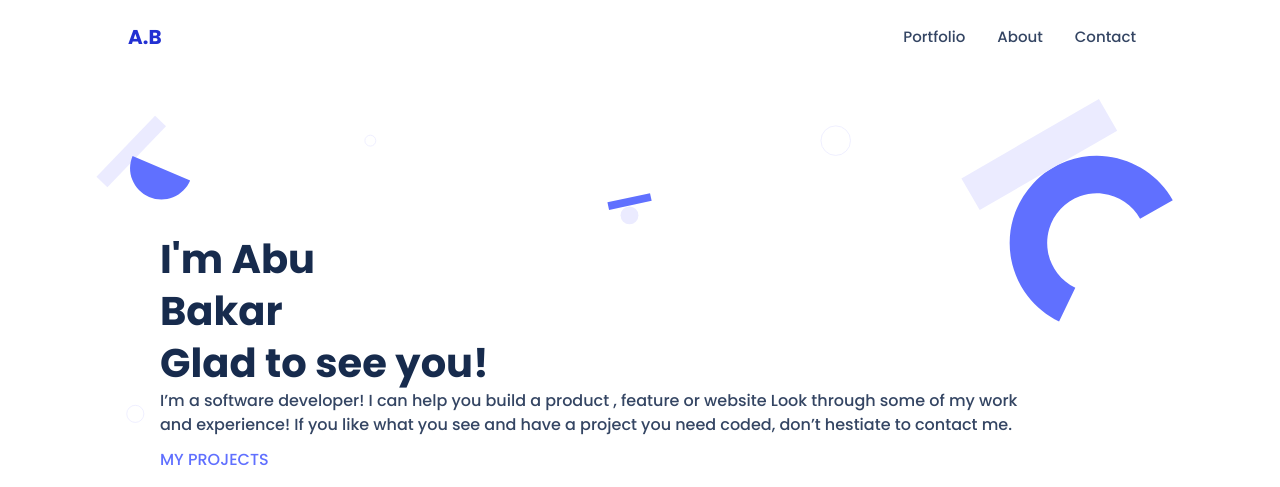
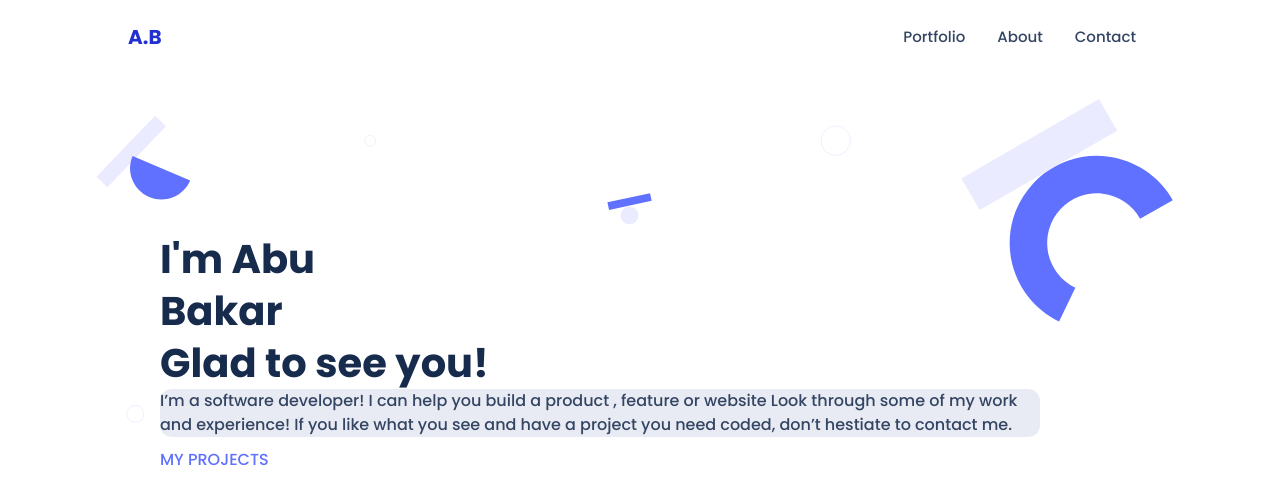
Before and after one commit to abubakar83/Portfolio, a website: page index.html in a window 1280 px wide. In both pictures the pointer is over the element 600 px from the left and 413 px from the top of the page. Shown: the top 487 px of the page. Drawn offline with Linux system fonts and the light colour scheme.

Commit message:
Add transition

```diff
--- a/style.css
+++ b/style.css
@@ -287,8 +287,13 @@ body {
 .head__dsc {
     margin: 0.8rem 0;
     color: #344563;
+    transition: all 1s ease-in-out ;
 }
 
+.head__dsc:hover {
+    background-color: #e8ebf3;
+    border-radius: 12px;
+}
 
 .head__link {
     text-transform: uppercase;
```
